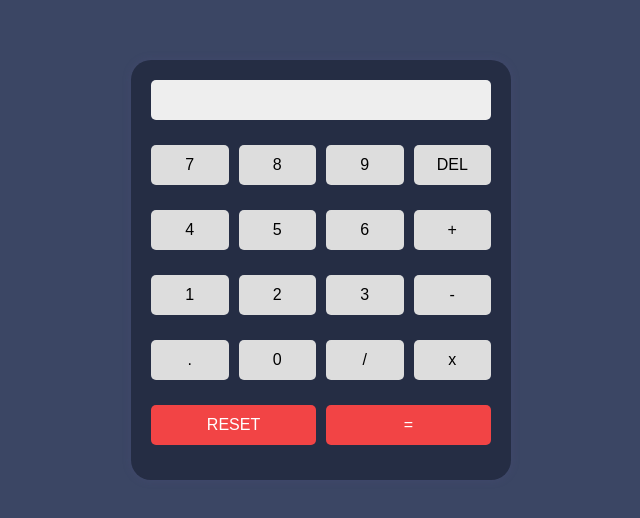
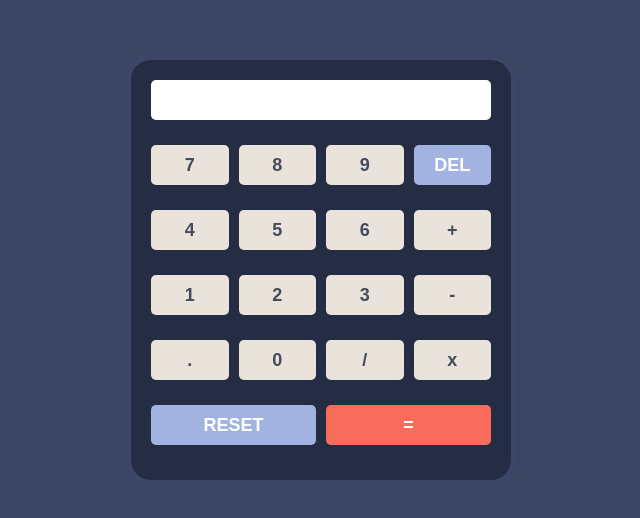
Before and after one commit to Kingigi3/Mycalculator.github.io, a plain HTML site: page html.html in a window 1280 px wide. Shown: the part 130-648 px from the top of the page, without its empty margins (319-959 px from the left). Drawn offline with Linux system fonts and the light colour scheme.

Commit message:
changed few things to match calculator challange styles

```diff
--- a/css.css
+++ b/css.css
@@ -1,3 +1,11 @@
+:root {
+   --buttoncolor:  rgb(162, 179, 225);
+   --bodycolor: rgba(59, 70, 100);
+   --calccolor: rgba(37, 45, 68);
+   --white: rgba(255, 255, 255);
+   --keyboardcolor: rgb(68, 75, 93);
+}
+
 body {
   display: flex;
   justify-content: center;
@@ -5,11 +13,14 @@ body {
   height: 100vh;
   margin: 0;
   font-family: Arial, Helvetica, sans-serif;
-  background-color: rgba(59, 70, 100);
+  background-color: var(--bodycolor)
 }
 
 .calculator {
   height: 380px;
+  font-weight: 700;
+  font-size: large;
+  color: var(--keyboardcolor);
   display: grid;
   grid-template-columns: repeat(4, 1fr);
   gap: 10px;
@@ -17,7 +28,7 @@ body {
   padding: 20px;
   border-radius: 20px;
   box-shadow: 0px 0px 10px 0px rgba(94, 85, 145, 0.2);
-  background-color: rgba(37, 45, 68);
+  background-color: var(--calccolor)
 }
 
 .screen {
@@ -27,7 +38,7 @@ body {
   justify-content: flex-end;
   align-items: center;
   padding: 0 10px;
-  background-color: #eee;
+  background-color: var(--white);
   border-radius: 5px;
 }
 
@@ -36,10 +47,21 @@ body {
   display: flex;
   justify-content: center;
   align-items: center;
-  background-color: #ddd;
+  background-color: rgb(234, 227, 219);
   border-radius: 5px;
   cursor: pointer;
 }
+
+.button1 {
+    height: 40px;
+    color: var(--white);
+    display: flex;
+    justify-content: center;
+    align-items: center;
+    background-color: var(--buttoncolor);
+    border-radius: 5px;
+    cursor: pointer;
+  }
 
 .buttonbig {
   grid-column: span 2;
@@ -48,7 +70,7 @@ body {
   justify-content: center;
   align-items: center;
   color: white;
-  background-color: #ff4646f0;
+  background-color: var(--buttoncolor);
   border-radius: 5px;
   cursor: pointer;
 }
--- a/html.html
+++ b/html.html
@@ -13,7 +13,7 @@
       <div class="button">7</div>
       <div class="button">8</div>
       <div class="button">9</div>
-      <div class="button">DEL</div>
+      <div class="button1">DEL</div>
       <div class="button">4</div>
       <div class="button">5</div>
       <div class="button">6</div>
@@ -27,7 +27,7 @@
       <div class="button">/</div>
       <div class="button">x</div>
       <div class="buttonbig">RESET</div>
-      <div class="buttonbig">=</div>
+      <div class="buttonbig" style="background-color: rgb(249, 108, 91);">=</div>
     </div>
     <script src="/js.js"></script>
   </body>
```
